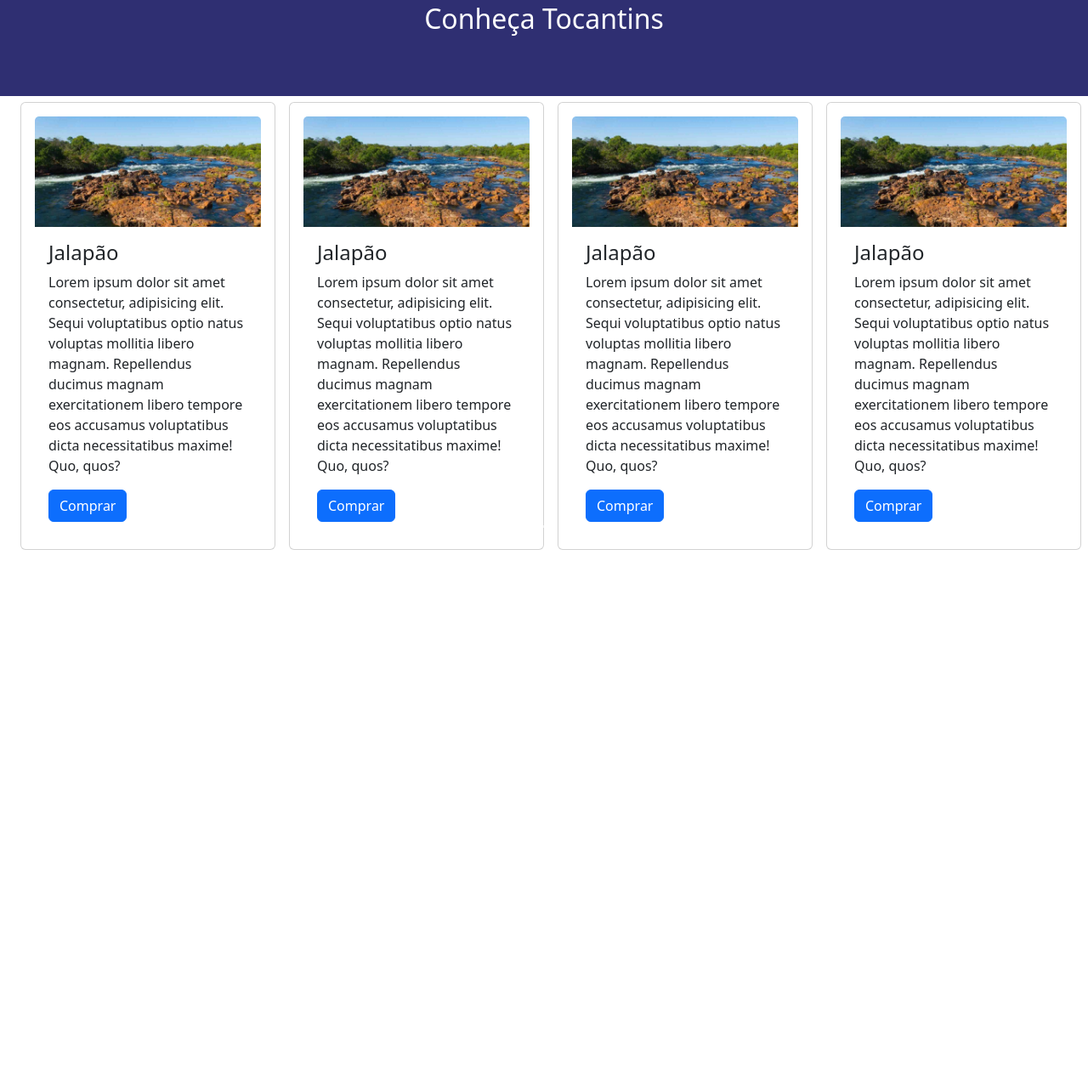
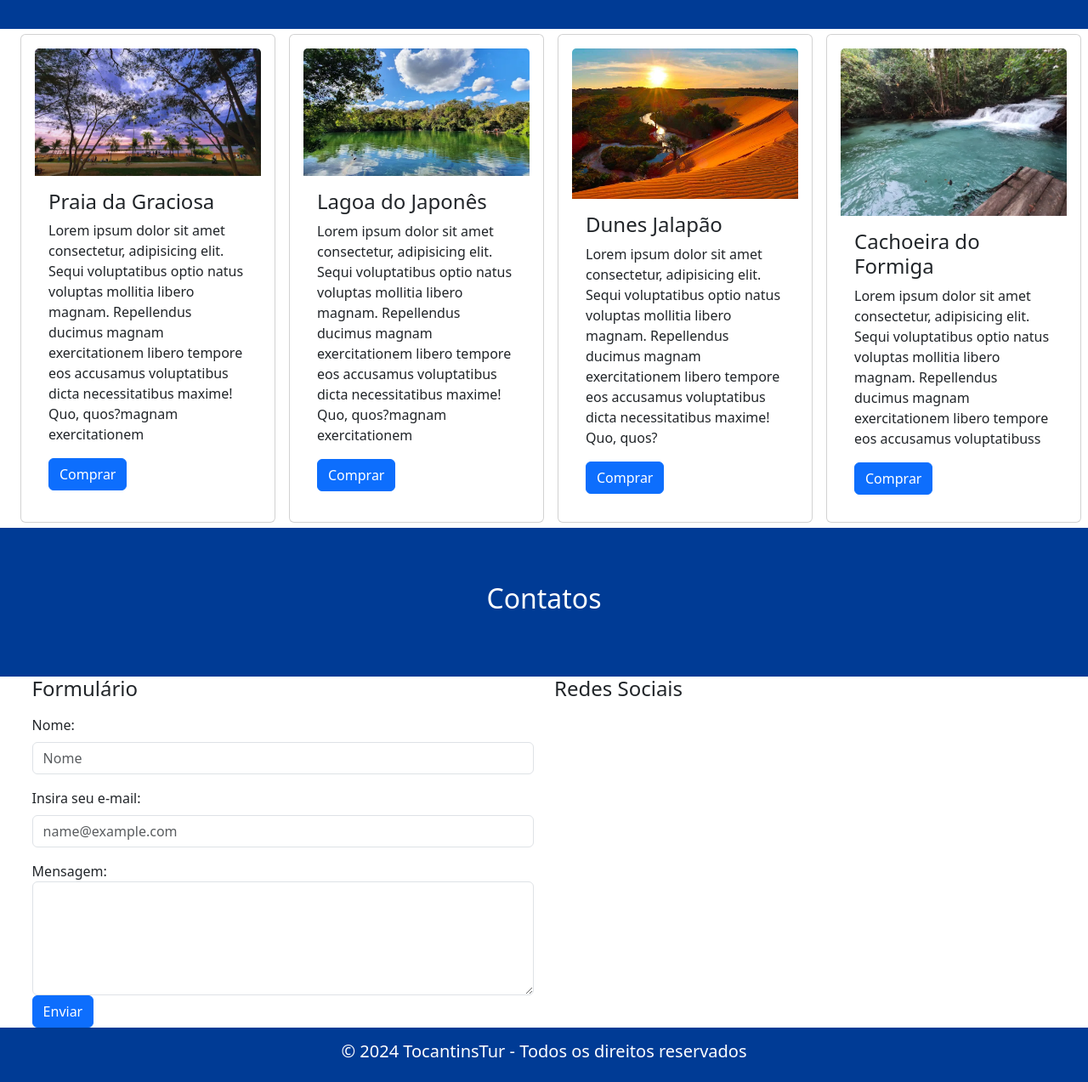
Before and after one commit to pedrooH07/TurismoWeb, a plain HTML site: page index.html in a window 1280 px wide. Shown: the part 967-2240 px from the top of the page at 85% size. Before the commit the page ends 1621 px from the top, so only its background shows below. Drawn offline with nearby package versions, Linux system fonts and the light colour scheme.

Commit message:
TurismoWeb 2.5
Adição de algumas imagens
Ajuste de cores

```diff
--- a/css/style.css
+++ b/css/style.css
@@ -1,13 +1,13 @@
 .nav-top {
 
-    background-color: rgb(47, 47, 114) !important;
+    background-color: #003b95 !important;
 
 }
 
 .nav-menu {
 
     color: white !important;
-    background-color: rgb(47, 47, 114) !important;
+    background-color: #003b95 !important;
     margin: 0.3em !important;
     border-radius: 0.3em !important;
     font-weight: bold !important;
@@ -17,7 +17,7 @@
 .nav-menu:hover {
 
 
-    background-color: white !important;
+    background-color: rgba(255, 255, 255, 0.24) !important;
 
 }
 
@@ -25,9 +25,9 @@
 .btn-pesquisa {
 
     color: white !important;
-    background-color: rgb(47, 47, 114) !important;
+    background-color: #0d6efd !important;
     border-radius: 0.3em !important;
-    border-color: rgb(47, 47, 114) !important;
+    border-color: #003b95 !important;
     font-weight: bold !important;
 }
 
@@ -41,15 +41,15 @@
 
 .carousel-caption {
 
-    background-color: rgb(233, 233, 233) !important;
+    background-color: rgba(233, 233, 233, 0.425) !important;
     width: auto !important;
-    color: black !important;
+    color: rgb(252, 252, 252) !important;
 }
 
 
 .divisao {
 
-    background-color: rgb(47, 47, 114) !important;
+    background-color: #003b95 !important;
     color: white !important;
     text-align: center !important;
     padding: 5% !important;
@@ -65,7 +65,28 @@
     margin: 0.5% !important;
 }
 
-.card{
+.card {
     margin-left: 1em !important;
     padding: 1em !important;
 }
+
+
+footer {
+
+    background-color: #003b95 !important;
+    padding: 1em !important;
+    color: white !important;
+    text-align: center !important;
+}
+
+
+.sec-contatos{
+
+
+margin-left: 2% !important;
+margin-right: 2% !important;
+}
+
+.formulario{
+    background-color: #003b95 !important;
+}
--- a/index.html
+++ b/index.html
@@ -74,21 +74,21 @@
 
       <div class="carousel-inner">
         <div class="carousel-item active">
-          <img src="img/turismo palmas.jpg" alt="Los Angeles" class="d-block w-100 img-car">
+          <img src="img/em algum lugar.jpeg" alt="Los Angeles" class="d-block w-100 img-car">
           <div class="carousel-caption">
             <h3>Palmas</h3>
             <p></p>
           </div>
         </div>
         <div class="carousel-item">
-          <img src="img/turismo tocantins.jpg" alt="Chicago" class="d-block w-100 img-car">
+          <img src="img/em algum lugar do jalapão.jpeg" alt="Chicago" class="d-block w-100 img-car">
           <div class="carousel-caption">
             <h3>Turismo Tocantins</h3>
             <p></p>
           </div>
         </div>
         <div class="carousel-item">
-          <img src="img/jalapão.jpg" alt="New York" class="d-block w-100 img-car">
+          <img src="img/praia da graciosa.jpeg" alt="New York" class="d-block w-100 img-car">
           <div class="carousel-caption">
             <h3>Jalapão</h3>
             <p>Venha conhecer Jalapão</p>
@@ -112,42 +112,95 @@
       <!--Pacotes-->
       <section class="row sec-pacotes" id="pacotes">
         <div class="card col-sm-3" style="width:300px">
-            <img class="card-img-top" src="img/jalapão.jpg" alt="Card image">
+          <img class="card-img-top" src="img/Praia da graciosa.webp" alt="Card image">
           <div class="card-body">
-              <h4 class="card-title">Jalapão</h4>
-              <p class="card-text">Lorem ipsum dolor sit amet consectetur, adipisicing elit. Sequi voluptatibus optio natus voluptas mollitia libero magnam. Repellendus ducimus magnam exercitationem libero tempore eos accusamus voluptatibus dicta necessitatibus maxime! Quo, quos?</p>
+            <h4 class="card-title">Praia da Graciosa</h4>
+            <p class="card-text">Lorem ipsum dolor sit amet consectetur, adipisicing elit. Sequi voluptatibus optio
+              natus voluptas mollitia libero magnam. Repellendus ducimus magnam exercitationem libero tempore eos
+              accusamus voluptatibus dicta necessitatibus maxime! Quo, quos?magnam exercitationem</p>
             <a href="#" class="btn btn-primary">Comprar</a>
           </div>
         </div>
 
         <div class="card col-sm-3" style="width:300px">
-              <img class="card-img-top" src="img/jalapão.jpg" alt="Card image">
+          <img class="card-img-top" src="img/lagoa japones.webp" alt="Card image">
           <div class="card-body">
-                <h4 class="card-title">Jalapão</h4>
-                <p class="card-text">Lorem ipsum dolor sit amet consectetur, adipisicing elit. Sequi voluptatibus optio natus voluptas mollitia libero magnam. Repellendus ducimus magnam exercitationem libero tempore eos accusamus voluptatibus dicta necessitatibus maxime! Quo, quos?</p>
+            <h4 class="card-title">Lagoa do Japonês</h4>
+            <p class="card-text">Lorem ipsum dolor sit amet consectetur, adipisicing elit. Sequi voluptatibus optio
+              natus voluptas mollitia libero magnam. Repellendus ducimus magnam exercitationem libero tempore eos
+              accusamus voluptatibus dicta necessitatibus maxime! Quo, quos?magnam exercitationem</p>
             <a href="#" class="btn btn-primary">Comprar</a>
           </div>
         </div>
 
         <div class="card col-sm-3" style="width:300px">
-                <img class="card-img-top" src="img/jalapão.jpg" alt="Card image">
+          <img class="card-img-top" src="img/turismo tocantins.jpg" alt="Card image">
           <div class="card-body">
-                  <h4 class="card-title">Jalapão</h4>
-                  <p class="card-text">Lorem ipsum dolor sit amet consectetur, adipisicing elit. Sequi voluptatibus optio natus voluptas mollitia libero magnam. Repellendus ducimus magnam exercitationem libero tempore eos accusamus voluptatibus dicta necessitatibus maxime! Quo, quos?</p>
+            <h4 class="card-title">Dunes Jalapão</h4>
+            <p class="card-text">Lorem ipsum dolor sit amet consectetur, adipisicing elit. Sequi voluptatibus optio
+              natus voluptas mollitia libero magnam. Repellendus ducimus magnam exercitationem libero tempore eos
+              accusamus voluptatibus dicta necessitatibus maxime! Quo, quos?</p>
             <a href="#" class="btn btn-primary">Comprar</a>
           </div>
         </div>
 
 
         <div class="card col-sm-3" style="width:300px">
-                  <img class="card-img-top" src="img/jalapão.jpg" alt="Card image">
+          <img class="card-img-top" src="img/cachoeira.webp" alt="Card image">
           <div class="card-body">
-                    <h4 class="card-title">Jalapão</h4>
-                    <p class="card-text">Lorem ipsum dolor sit amet consectetur, adipisicing elit. Sequi voluptatibus optio natus voluptas mollitia libero magnam. Repellendus ducimus magnam exercitationem libero tempore eos accusamus voluptatibus dicta necessitatibus maxime! Quo, quos?</p>
+            <h4 class="card-title">Cachoeira do Formiga</h4>
+            <p class="card-text">Lorem ipsum dolor sit amet consectetur, adipisicing elit. Sequi voluptatibus optio
+              natus voluptas mollitia libero magnam. Repellendus ducimus magnam exercitationem libero tempore eos
+              accusamus voluptatibuss</p>
             <a href="#" class="btn btn-primary">Comprar</a>
           </div>
         </div>
 
+
+      </section>
+
+      <!--Divisão-->
+
+      <div class="container-fluid divisao">
+        <h2>Contatos</h2>
+      </div>
+
+      <!--Contatos-->
+
+      <section class="row sec-contatos" id="contatos">
+
+        <div class="col-sm-6">
+
+          <h4>Formulário</h4>
+
+          <form action="/action_page.php">
+            <div class="mb-3 mt-3">
+              <label for="email" class="form-label">Nome:</label>
+              <input type="email" class="form-control" id="email" placeholder="Nome" name="Nome">
+            </div>
+
+            <form action="/action_page.php">
+              <div class="mb-3 mt-3">
+                <label for="email" class="form-label">Insira seu e-mail:</label>
+                <input type="email" class="form-control" id="email" placeholder="name@example.com" name="email">
+              </div>
+
+              <label for="comment">Mensagem:</label>
+              <textarea class="form-control" rows="5" id="comment" name="text"></textarea>
+
+
+              <button type="submit" class="btn btn-primary">Enviar</button>
+
+            </form>
+
+
+        </div>
+
+        <div class="col-sm-6 redes">
+
+          <h4>Redes Sociais</h4>
+
+        </div>
 
       </section>
 
@@ -158,22 +211,13 @@
 
   <footer>
 
-
+    <h5>&copy; 2024 TocantinsTur - Todos os direitos reservados</h5>
 
   </footer>
 
 
 
-
-
-
-
-
-
-
-
 </body>
-<!-- Latest compiled JavaScript -->
 <script src="https://cdn.jsdelivr.net/npm/bootstrap@5.3.3/dist/js/bootstrap.bundle.min.js"></script>
 
 
```
Also changed, not shown: img/Praia da graciosa.webp (added), img/cachoeira.webp (added), img/em algum lugar do jalapão.jpeg (added), img/em algum lugar.jpeg (added), img/lagoa japones.webp (added), img/praia da graciosa.jpeg (added). Lines whose indentation alone changed are shown as unchanged.
